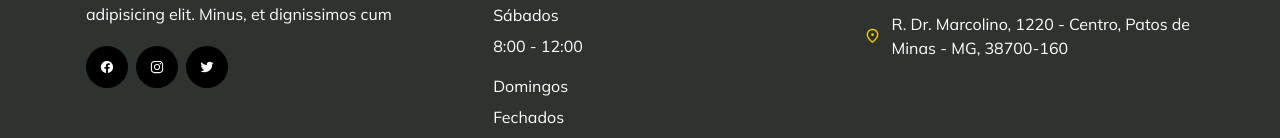
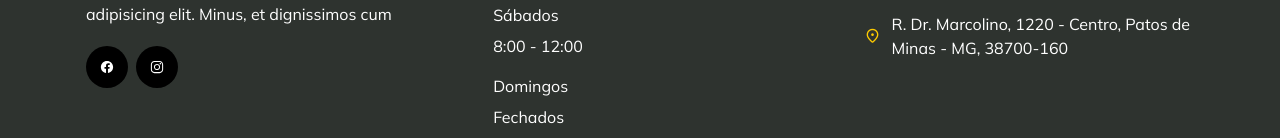
Before and after one commit to CastilhoBorges/MadsonVeiculos.2, a plain HTML site: page index.html in a window 1280 px wide. Shown: the part 3763-3901 px from the top of the page. Drawn offline with nearby package versions, Linux system fonts and the light colour scheme.

Commit message:
remove item

```diff
--- a/index.html
+++ b/index.html
@@ -287,12 +287,6 @@
                             </a>
                         </li>
 
-                        <li>
-                            <a href="#" class="social-link">
-                                <img src="imagens/twitter.svg" alt="">
-                            </a>
-                        </li>
-
                     </ul>
                 </div>
 
```
